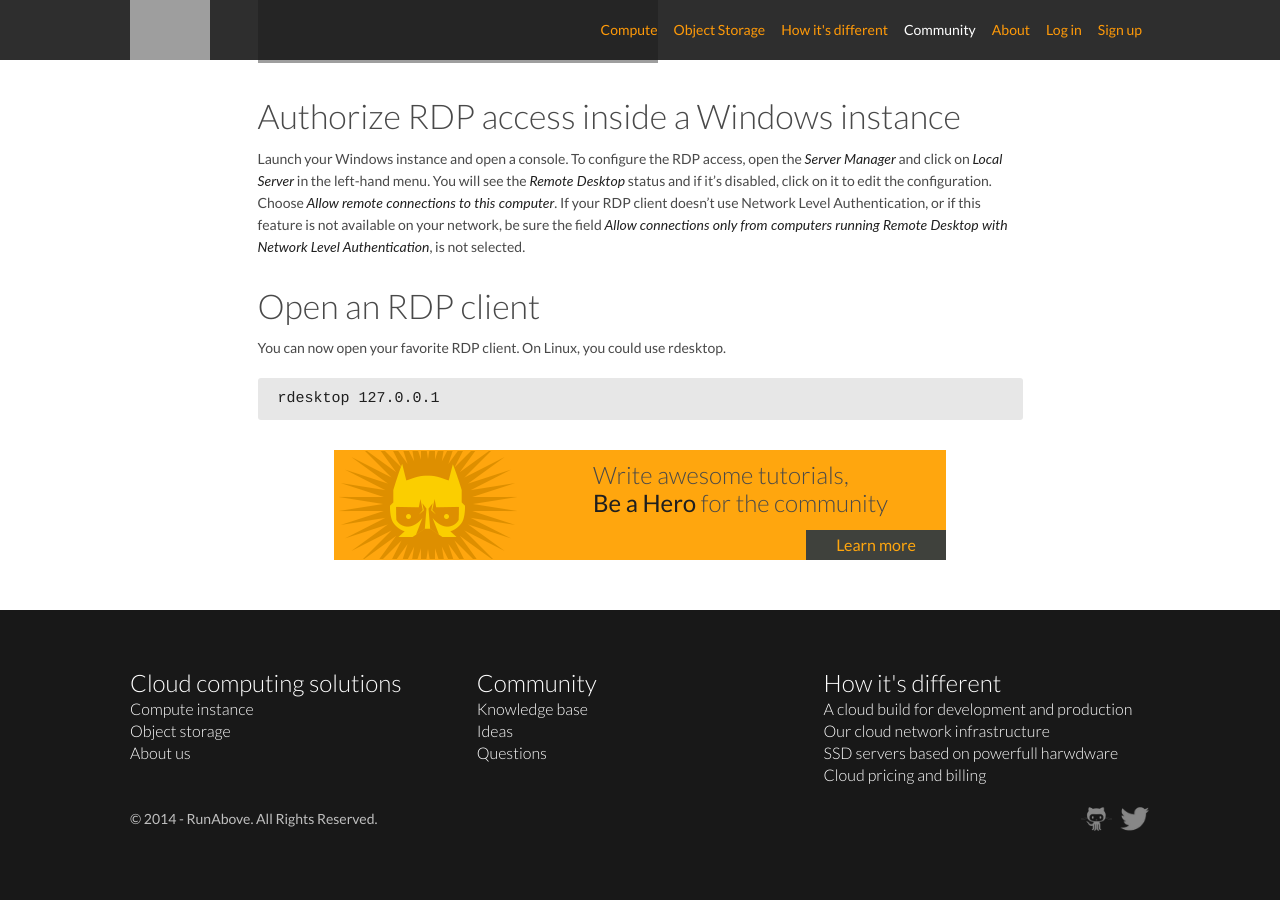
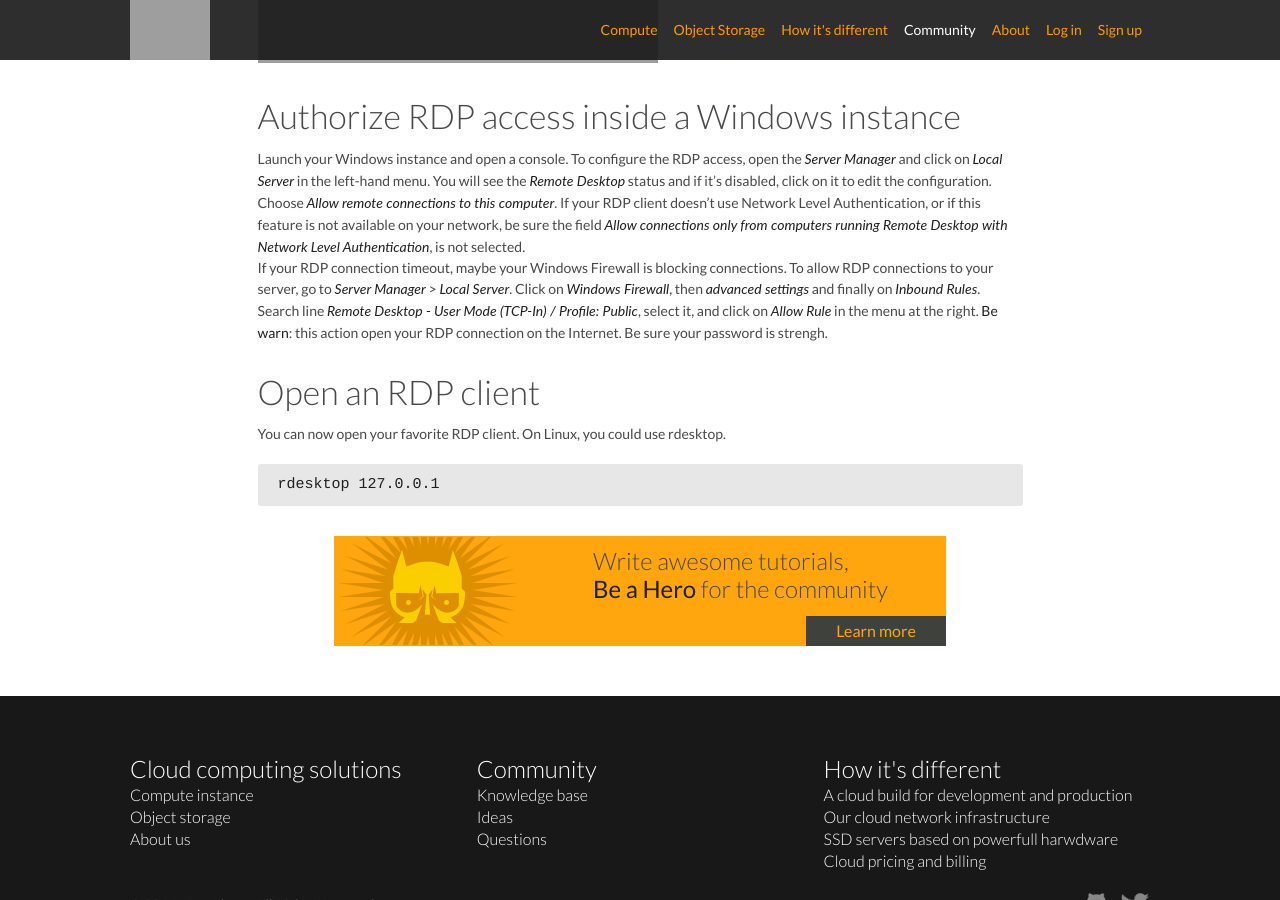
Before and after one commit to ovhlabs/knowledge-base, a Jekyll site: the page built from en/_posts/2014-05-20-how-to-configure-remote-desktop-on-windows-server.markdown, in a window 1280 px wide and 900 px high, scrolled down 903 px. Built offline with Jekyll 4.4.1, drawn with Linux system fonts in a browser that asks for light colours; some web fonts are replaced; Markdown is read by kramdown in place of the engine named in the settings; comment, search, counter and statistics services are not loaded; before the commit the page ends 1770 px from its top, so only the background shows below that; grey boxes are pictures that could not be loaded.

Commit message:
Explain how open RDP inside Windows Firewall

```diff
--- a/en/_posts/2014-05-20-how-to-configure-remote-desktop-on-windows-server.markdown
+++ b/en/_posts/2014-05-20-how-to-configure-remote-desktop-on-windows-server.markdown
@@ -30,6 +30,8 @@ Launch your Windows instance and open a console. To configure the RDP access, op
 
 Choose _Allow remote connections to this computer_. If your RDP client doesn't use Network Level Authentication, or if this feature is not available on your network, be sure the field _Allow connections only from computers running Remote Desktop with Network Level Authentication_, is not selected.
 
+If your RDP connection timeout, maybe your Windows Firewall is blocking connections. To allow RDP connections to your server, go to _Server Manager_ > _Local Server_. Click on _Windows Firewall_, then _advanced settings_ and finally on _Inbound Rules_. Search line _Remote Desktop - User Mode (TCP-In) / Profile: Public_, select it, and click on _Allow Rule_ in the menu at the right. __Be warn__: this action open your RDP connection on the Internet. Be sure your password is strengh.
+
 # Open an RDP client
 
 You can now open your favorite RDP client. On Linux, you could use rdesktop.
```
